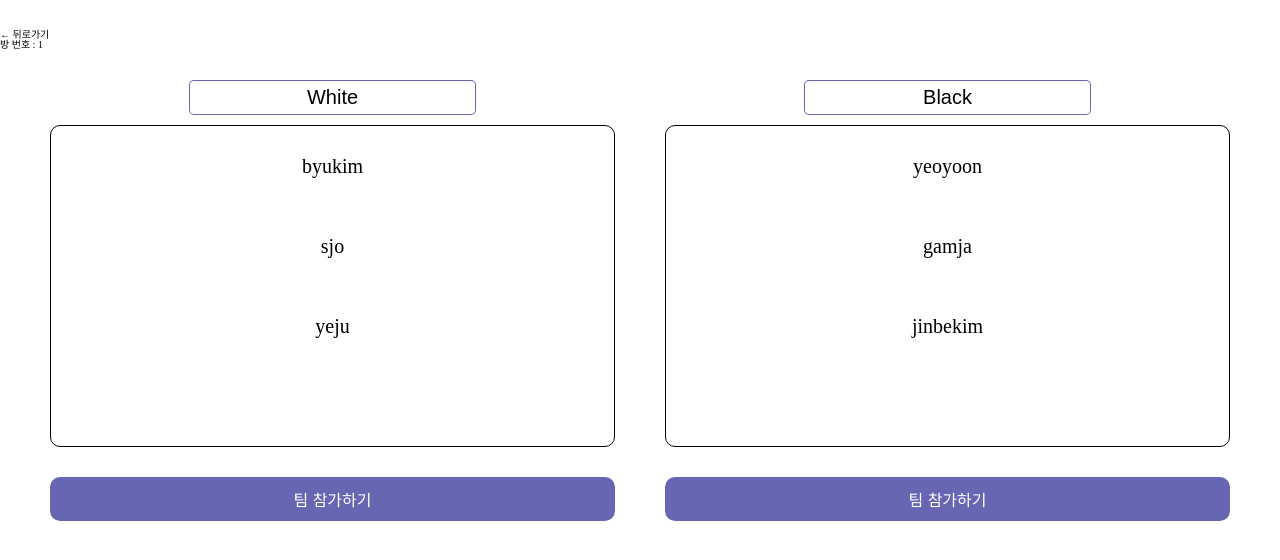
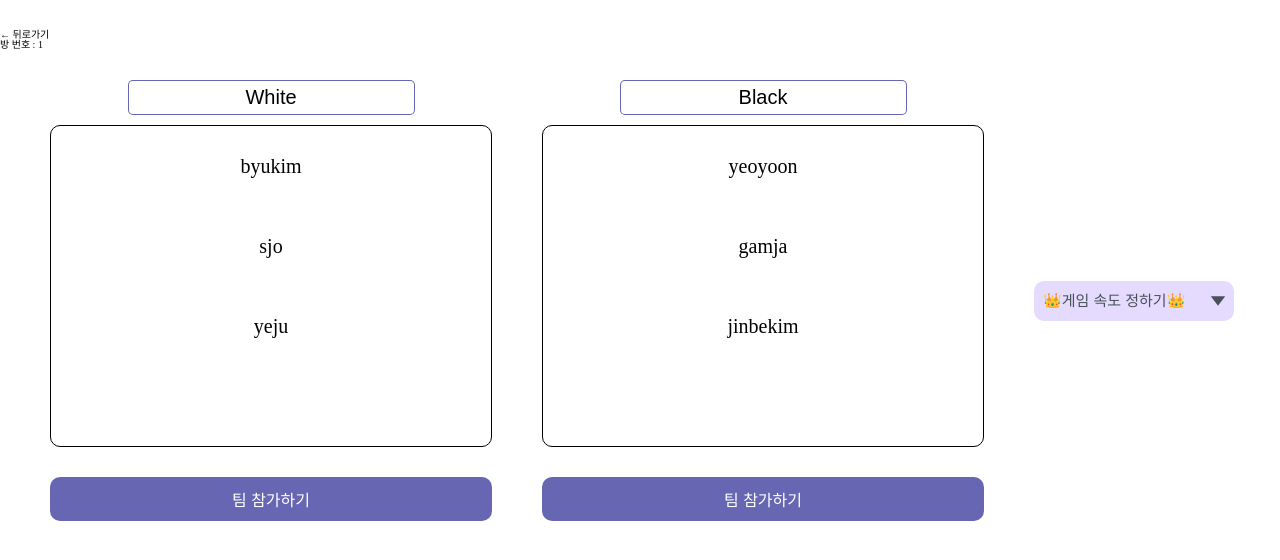
Before and after one commit to AndroidNetrunner/decrypto, a React (Vite) app: page /game/1 in a window 1280 px wide. Shown: the top 560 px of the page. Built offline with nearby package versions, Linux system fonts and the light colour scheme.

Commit message:
timer components done

```diff
--- a/src/Pages/Game/index.tsx
+++ b/src/Pages/Game/index.tsx
@@ -1,5 +1,6 @@
-import React, { useState } from 'react';
+import React, { Fragment, useState } from 'react';
 import styled from 'styled-components';
+import SetGameLength from './timer';
 
 const dummyUser = {
   userId: 394998,
@@ -48,6 +49,11 @@ interface Iteam {
     users: IUser[];
   };
 }
+
+const captain = {
+  uid: '0909',
+  username: 'yeoyoon',
+};
 
 export default function Game() {
   const [teamNames, setTeamNames] = useState({
@@ -157,6 +163,7 @@ export default function Game() {
             : '팀 참가하기'}
         </JoinButton>
       </TeamContainer>
+      <SetGameLength captain={captain} />
     </Container>
   );
 }
--- /dev/null
+++ b/src/Pages/Game/timer.tsx
@@ -0,0 +1,90 @@
+import { useState } from 'react';
+import styled from 'styled-components';
+
+interface Props {
+  captain: {
+    uid: string;
+    username: string;
+  };
+}
+
+const currentUser = {
+  uid: '0909',
+  username: 'yeooyoon',
+};
+
+export default function SetGameLength({ captain }: Props) {
+  const [gameTime, setGameTime] = useState(30);
+
+  const onChangeTime = (event: React.ChangeEvent<HTMLSelectElement>) => {
+    const {
+      target: { value },
+    } = event;
+    setGameTime(Number(value));
+  };
+  console.log(gameTime); //DB 에서 update
+
+  return (
+    <SelectBoxWrapper>
+      <Select id='timer-select' onChange={onChangeTime} disabled={currentUser.uid !== captain.uid}>
+        <option disabled selected>
+          👑게임 속도 정하기👑
+        </option>
+        <option value='60'>느릿느릿(20 ~ 30 mins)</option>
+        <option value='30'>일반게임(10 ~ 20 mins)</option>
+        <option value='15'>스피드전(5 ~ 10 mins)</option>
+      </Select>
+      <IconSVG width='20' height='20' viewBox='0 0 20 20' fill='none' xmlns='http://www.w3.org/2000/svg'>
+        <path d='M10 14L16 6H4L10 14Z' fill='#495057' />
+      </IconSVG>
+    </SelectBoxWrapper>
+  );
+}
+
+const Select = styled.select`
+  margin: 0;
+  min-width: 0;
+  display: block;
+  width: 200px;
+  height: 40px;
+  padding: 8px 8px;
+  font-size: 15px;
+  line-height: inherit;
+  border: 1px solid;
+  border-radius: 10px;
+  color: #495057;
+  border-color: transparent;
+  background-color: #e5dbff;
+  &:focus {
+    border-color: none;
+  }
+  -webkit-appearance: none;
+  -moz-appearance: none;
+  appearance: none;
+  option {
+    color: black;
+    background: black;
+    display: flex;
+    white-space: pre;
+    min-height: 20px;
+    padding: 0px 2px 1px;
+  }
+`;
+
+const SelectBoxWrapper = styled.div`
+  display: flex;
+`;
+
+// Icon에 사용할 Icon SVG 컴포넌트 생성
+const IconSVG = styled.svg`
+  margin-left: -28px;
+  align-self: center;
+  width: 24px;
+  height: 24px;
+`;
+
+const Option = styled.option`
+  background: black;
+  color: #fff;
+  padding: 3px 0;
+`;
```
Also changed, not shown: 1 other file (tests, documents, lock files or other folders).
